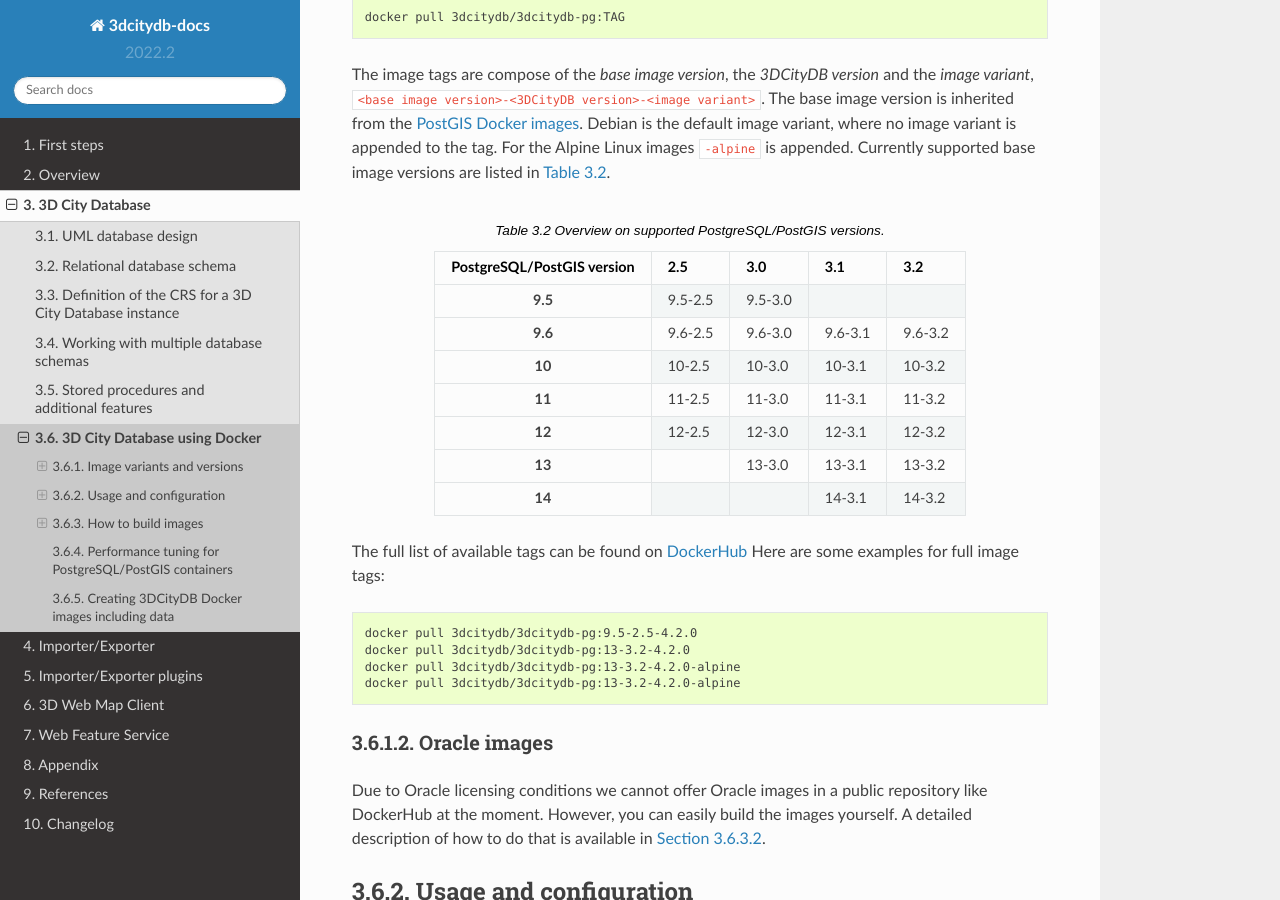
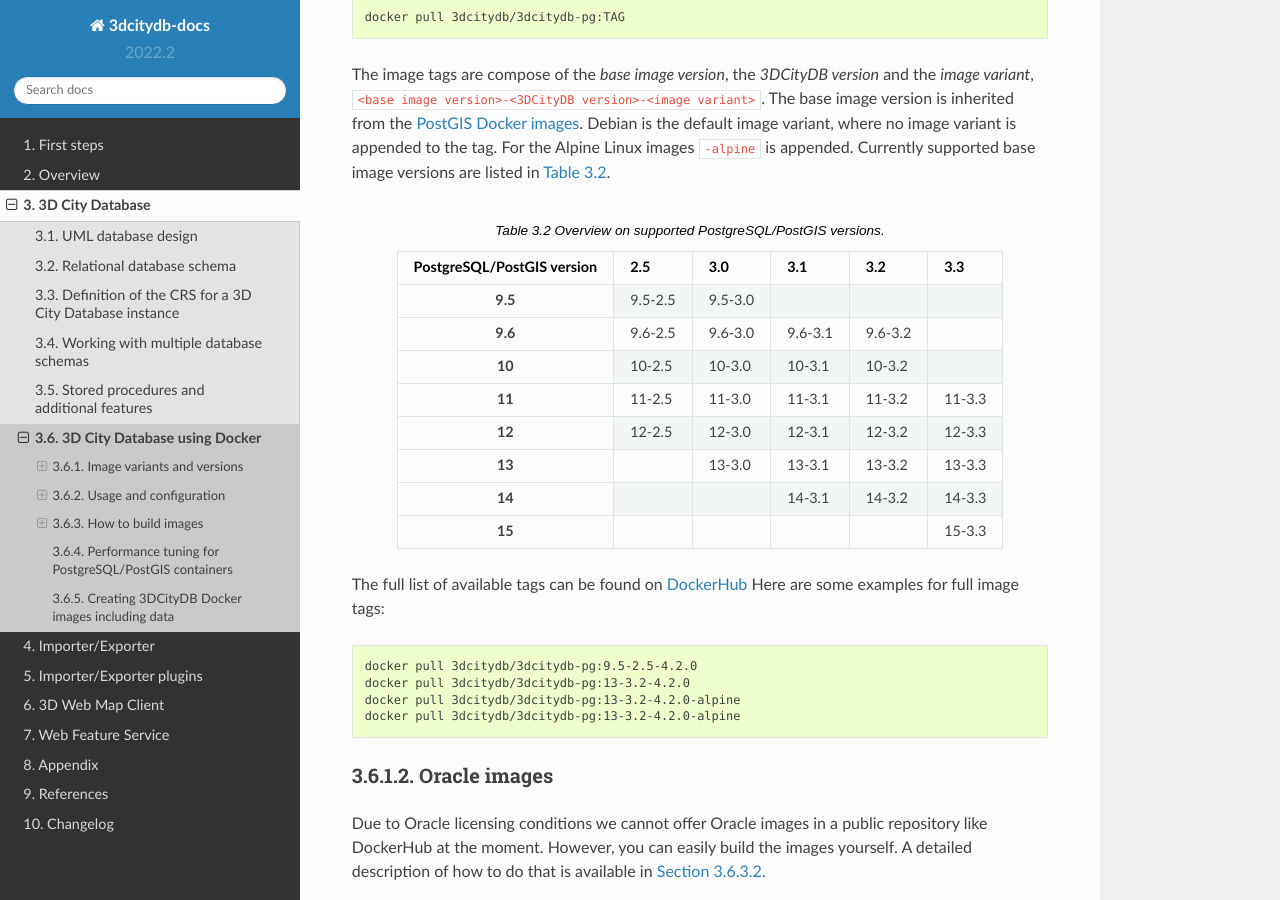
Before and after one commit to 3dcitydb/3dcitydb-docs, a Sphinx documentation site: the page built from source/3dcitydb/docker.rst, in a window 1280 px wide and 900 px high, scrolled down 1745 px. Built offline with Sphinx 7.4.7 and the Read the Docs theme 2.0.0, drawn with Linux system fonts in a browser that asks for light colours.

Commit message:
update postgres/postgis version overview table

```diff
--- a/source/3dcitydb/docker.rst
+++ b/source/3dcitydb/docker.rst
@@ -140,9 +140,11 @@ base image versions are listed in :numref:`citydb_docker_tbl_pgversions`.
     - 3.0
     - 3.1
     - 3.2
+    - 3.3
   * - 9.5
     - 9.5-2.5
     - 9.5-3.0
+    -
     -
     -
   * - 9.6
@@ -150,31 +152,43 @@ base image versions are listed in :numref:`citydb_docker_tbl_pgversions`.
     - 9.6-3.0
     - 9.6-3.1
     - 9.6-3.2
+    -
   * - 10
     - 10-2.5
     - 10-3.0
     - 10-3.1
     - 10-3.2
+    -
   * - 11
     - 11-2.5
     - 11-3.0
     - 11-3.1
     - 11-3.2
+    - 11-3.3
   * - 12
     - 12-2.5
     - 12-3.0
     - 12-3.1
     - 12-3.2
+    - 12-3.3
   * - 13
     -
     - 13-3.0
     - 13-3.1
     - 13-3.2
+    - 13-3.3
   * - 14
     -
     -
     - 14-3.1
     - 14-3.2
+    - 14-3.3
+  * - 15
+    -
+    -
+    -
+    -
+    - 15-3.3
 
 The full list of available tags can be found on `DockerHub <https://hub.
 docker.com/r/3dcitydb/3dcitydb-pg/tags?page=1&ordering=last_updated>`_
```
